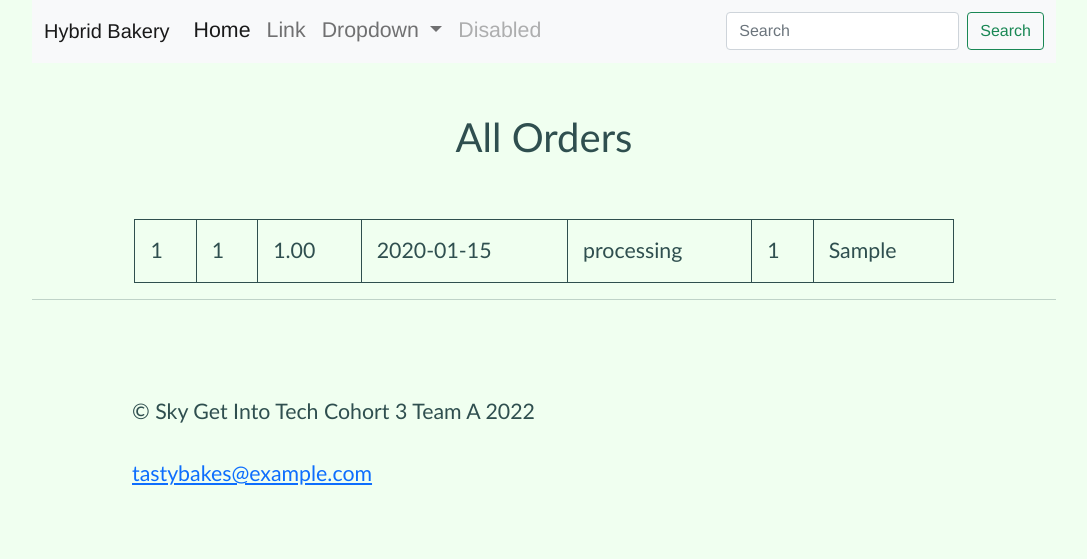
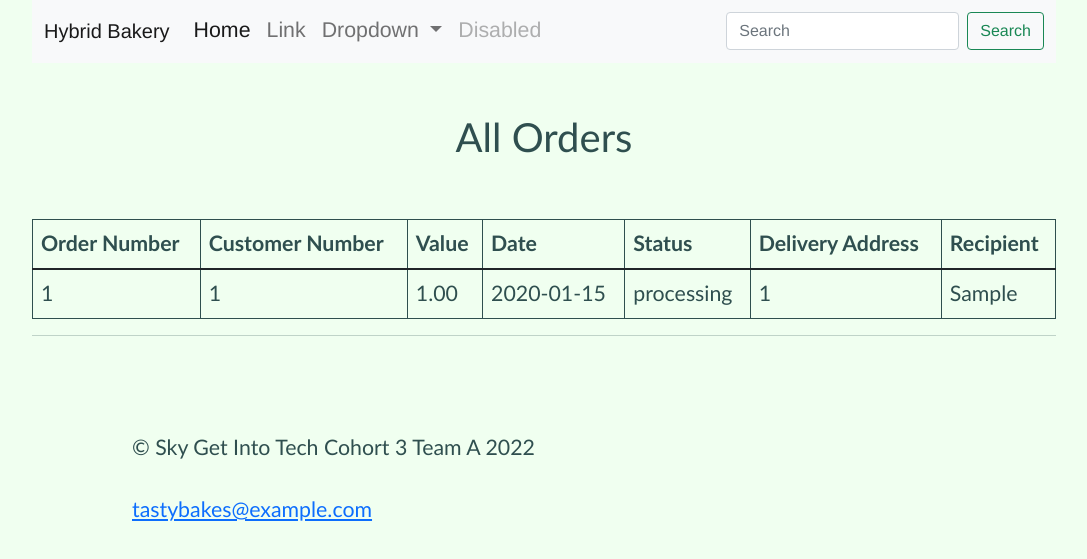
Before and after one commit to jessicacawdron/GroupA-HybridBakeryProject, a Flask app: page /orders in a window 1280 px wide. Shown: the part 129-688 px from the top of the page, without its empty margins (96-1183 px from the left). Before the commit the page ends 614 px from the top, so only its background shows below. Run offline with Flask 2, Linux system fonts and the light colour scheme; tables that the repository leaves empty hold one stand-in row (values such as "Sample post").

Commit message:
reformatted tables

```diff
--- a/HybridBakery/application/static/styles.css
+++ b/HybridBakery/application/static/styles.css
@@ -35,14 +35,11 @@ table{
 
 table, th, td {
     border: 1px solid darkslategrey;
+    color: darkslategrey;
   }
 th, td {
     padding: 15px;
     text-align: left;
-  }
-  th {
-    background-color: darkslategrey;
-    color: white;
   }
   footer {
       padding: 50px;
--- a/HybridBakery/application/templates/orders.html
+++ b/HybridBakery/application/templates/orders.html
@@ -12,7 +12,19 @@
 {% block body_content %}
 <h1> All Orders</h1>
 <div>
-    <table>
+    <table class="table">
+  <thead class = "thead-light">
+    <tr>
+      <th scope="col">Order Number</th>
+      <th scope="col">Customer Number</th>
+      <th scope="col">Value</th>
+      <th scope="col">Date</th>
+      <th scope="col">Status</th>
+      <th scope="col">Delivery Address</th>
+      <th scope="col">Recipient</th>
+    </tr>
+  </thead>
+  <tbody>
 {% for order_details in order_details %}
 <TR>
    <!-- add images? <TD class="c1"><IMG src="favicon.ico"></TD> -->
```
Also changed, not shown: HybridBakery/application/templates/products.html (+11 -3 lines).
